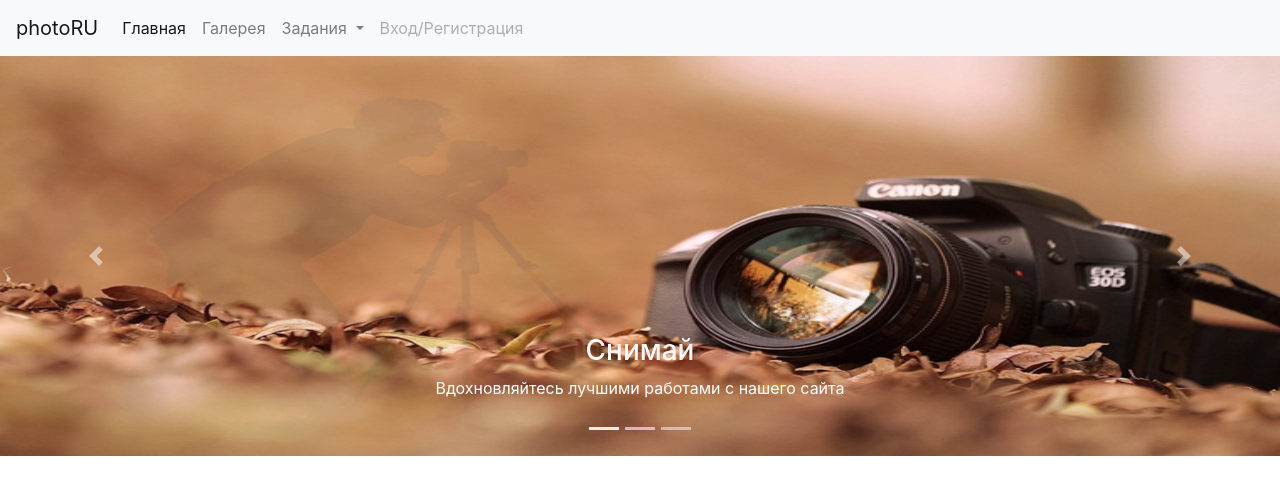
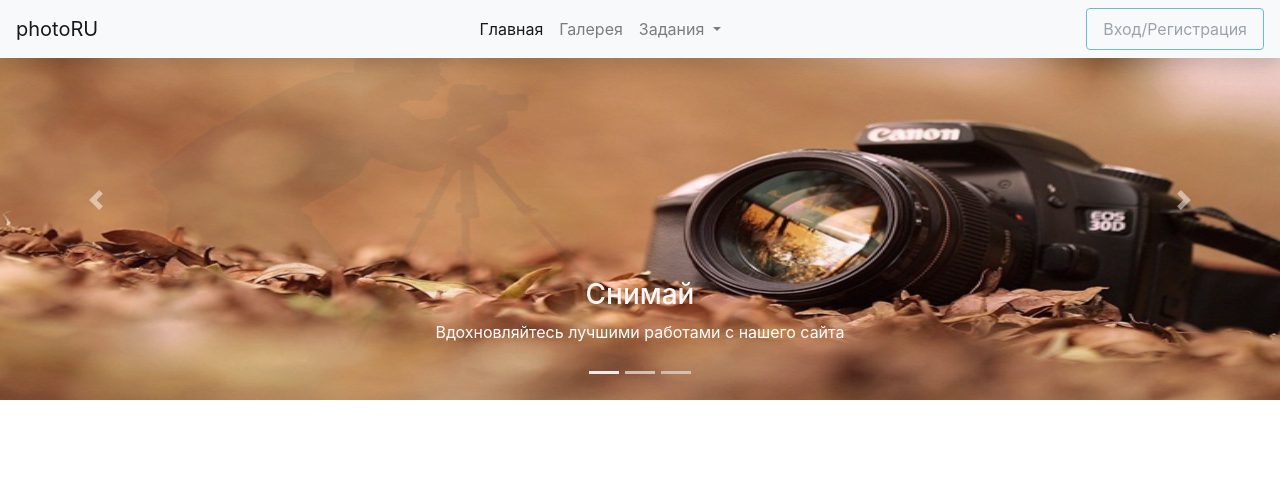
Before and after one commit to tikhonow/Web, a plain HTML site: page task 3/index.html in a window 1280 px wide. Drawn offline with nearby package versions, Linux system fonts and the light colour scheme.

Commit message:
fix: menu in the center of navbar

```diff
--- a/task 3/index.html
+++ b/task 3/index.html
@@ -1,5 +1,6 @@
 <!DOCTYPE html>
 <html>
+
 <head>
   <meta charset="utf-8">
   <title>Главная</title>
@@ -8,22 +9,26 @@
   <link rel="stylesheet" href="css/font-awesome.min.css">
   <link rel="stylesheet" href="css/style.css">
 </head>
+
 <body>
+  <!-- Подключаем Bootstrap JQuery -->
   <script src="https://ajax.googleapis.com/ajax/libs/jquery/3.4.1/jquery.min.js"></script>
   <!-- Подключаем Bootstrap JS -->
   <script src="js/bootstrap.min.js"></script>
   <!-- Основной код -->
-  <!--Navbar-->
-  <nav class="navbar navbar-expand-lg navbar-light bg-light">
+  <!--Навбар-->
+  <nav class="navbar navbar-expand-lg navbar-light bg-light shadow fixed-top">
       <a class="navbar-brand" href="#">photoRU</a>
-    <button class="navbar-toggler" type="button" data-toggle="collapse" data-target="#navbarNavDropdown"
-      aria-controls="navbarNavDropdown" aria-expanded="false" aria-label="Toggle navigation">
+      <button class="navbar-toggler" type="button" data-toggle="collapse" data-target="#navbarResponsive" aria-controls="navbarResponsive" aria-expanded="false" aria-label="Toggle navigation">
             <span class="navbar-toggler-icon"></span>
           </button>
-    <div class="collapse navbar-collapse" id="navbarNavDropdown">
-      <ul class="navbar-nav">
+      <div class="mx-auto">
+      <div class="collapse navbar-collapse" id="navbarResponsive">
+        <ul class="navbar-nav ml-auto">
           <li class="nav-item active">
-          <a class="nav-link" href="#">Главная <span class="sr-only">(current)</span></a>
+            <a class="nav-link" href="#">Главная
+                  <span class="sr-only">(current)</span>
+                </a>
           </li>
           <li class="nav-item">
             <a class="nav-link" href="#">Галерея</a>
@@ -39,10 +44,11 @@
               <a class="dropdown-item" href="#">Старая версия сайта</a>
             </div>
           </li>
-        <li class="nav-item">
-          <a class="nav-link disabled" href="#">Вход/Регистрация</a>
-        </li>
         </ul>
+      </div>
+      </div>
+      <div class="btn-group">
+        <button type="button" class="nav-link disabled btn btn-outline-info">Вход/Регистрация</button>
       </div>
   </nav>
   <!--Карусель-->
@@ -85,4 +91,5 @@
     </a>
   </div>
 </body>
+
 </html>
```
Lines whose indentation alone changed are shown as unchanged.
